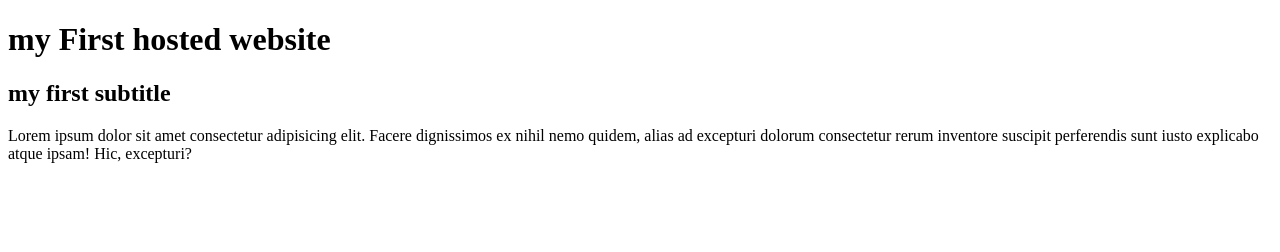
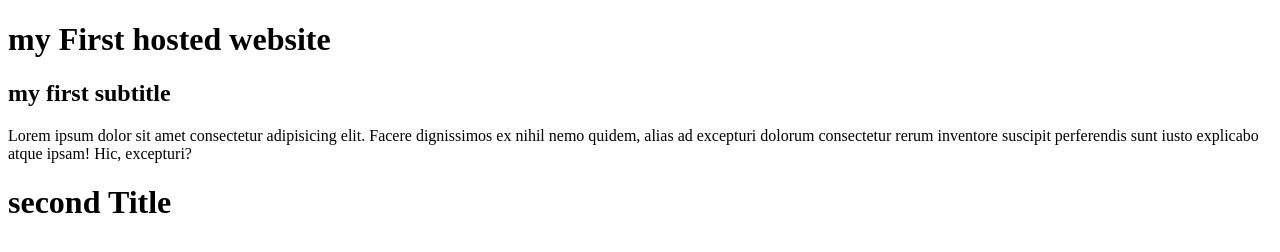
Before and after one commit to gharras/gharras.github.io, a plain HTML site: page index.html in a window 1280 px wide. Drawn offline with Linux system fonts and the light colour scheme.

Commit message:
add second title

```diff
--- a/index.html
+++ b/index.html
@@ -13,6 +13,8 @@
     <p>Lorem ipsum dolor sit amet consectetur adipisicing elit. Facere dignissimos ex nihil nemo quidem, alias ad
         excepturi dolorum consectetur rerum inventore suscipit perferendis sunt iusto explicabo atque ipsam! Hic,
         excepturi?</p>
+
+    <h1>second Title</h1>
 </body>
 
 </html>
```
